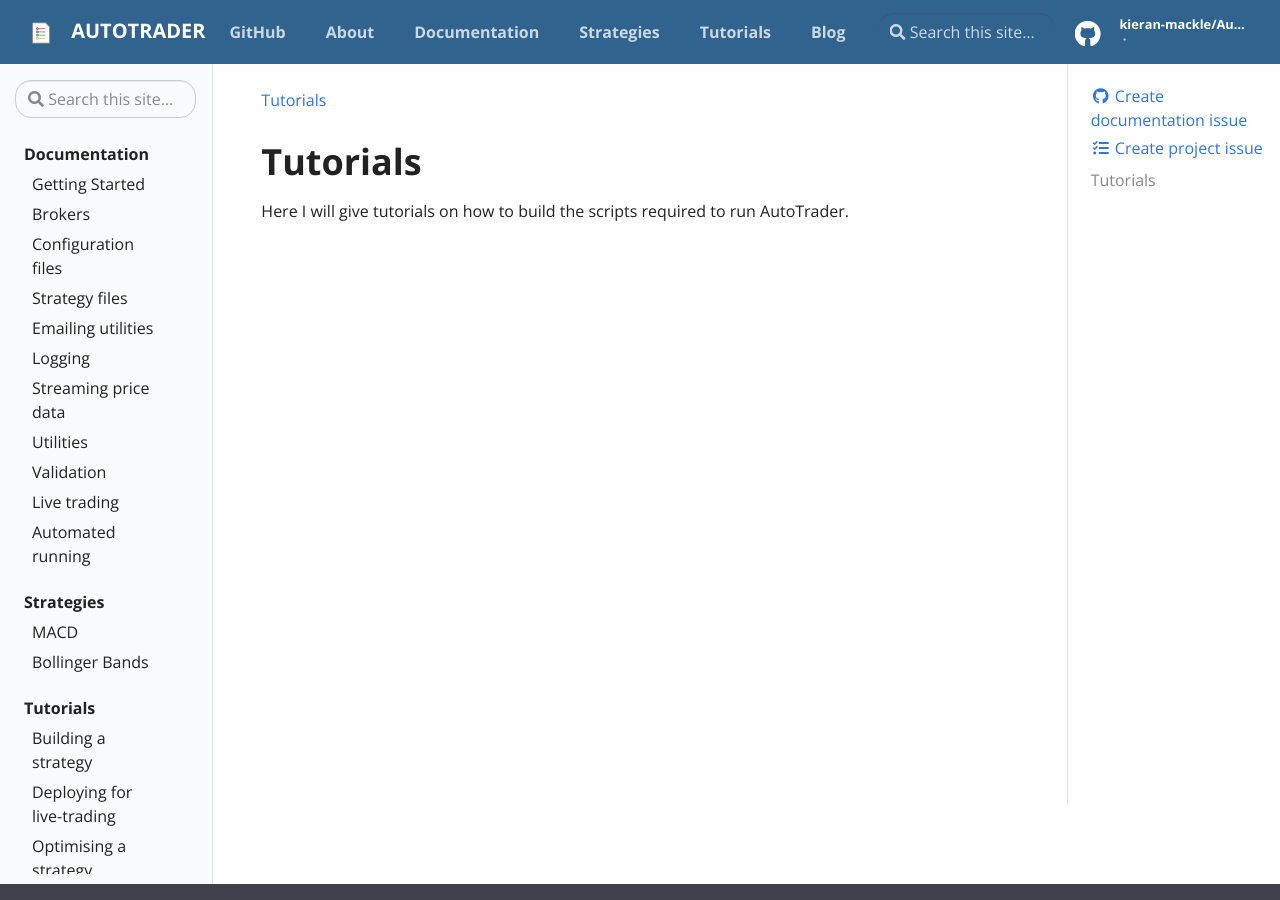
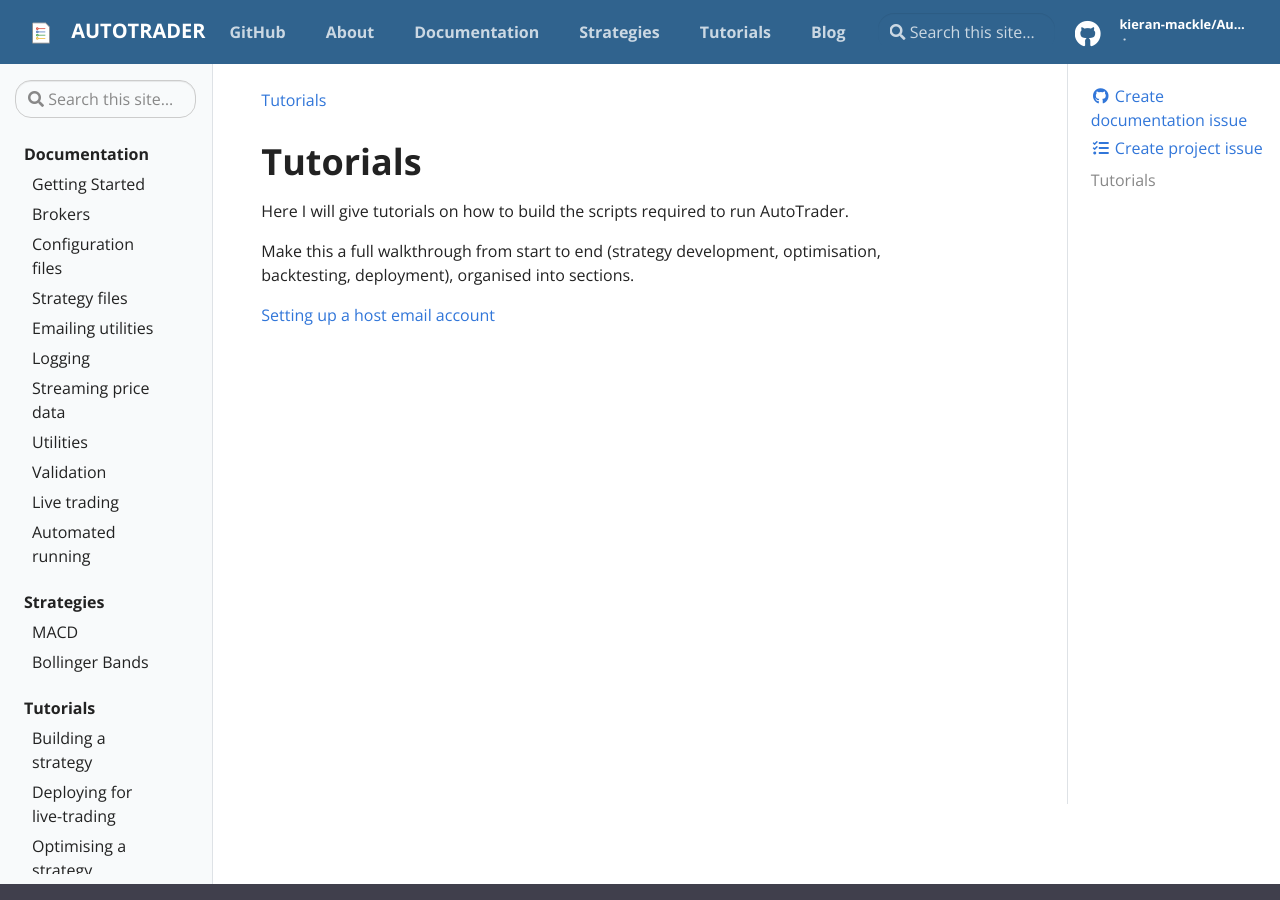
Before and after one commit to kieran-mackle/AutoTrader, a Jekyll site: the page built from docs/pages/tutorials.md, in a window 1280 px wide and 900 px high. Built offline with Jekyll 4.4.1, drawn with Linux system fonts in a browser that asks for light colours.

Commit message:
Update tutorials.md

```diff
--- a/docs/pages/tutorials.md
+++ b/docs/pages/tutorials.md
@@ -5,3 +5,8 @@
 ---
 # Tutorials
 Here I will give tutorials on how to build the scripts required to run AutoTrader.
+
+
+Make this a full walkthrough from start to end (strategy development, optimisation, backtesting, deployment), organised into sections.
+
+[Setting up a host email account](host-email-account)
```
